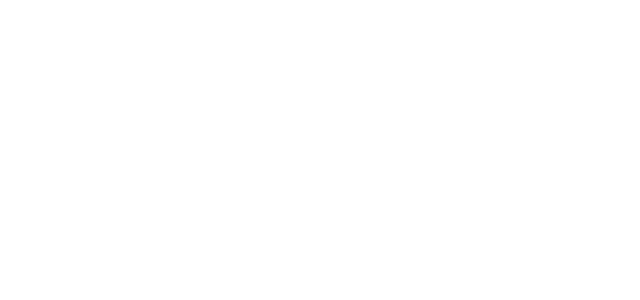
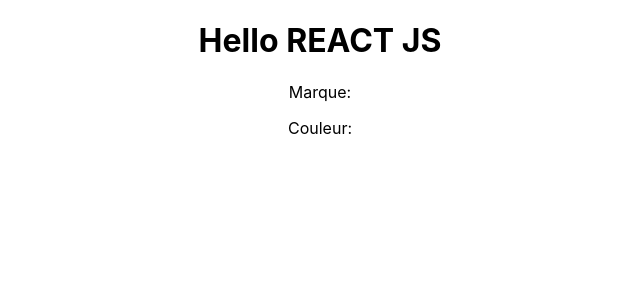
Before and after one commit to abdoulkarim22/React-js-Initiale, a React (Create React App) app in the folder react-js-initiale/: page / in a window 1280 px wide. Shown: the top 300 px of the page, without its empty margins (320-960 px from the left). Built offline with nearby package versions, Linux system fonts and the light colour scheme.

Commit message:
create file car

```diff
--- a/react-js-initiale/src/App.js
+++ b/react-js-initiale/src/App.js
@@ -1,4 +1,6 @@
 import { Component } from 'react';
+import Mycars from './components/Mycars';
+import Car from './components/Cars';
 import './App.css';
 
 
@@ -7,9 +9,10 @@
   render (){
 
     return (
-      <>
-
-      </>
+      <div className='App'>
+      <Mycars/>
+      <Car/>
+      </div>
     );
 
   }
--- /dev/null
+++ b/react-js-initiale/src/components/Cars.jsx
@@ -0,0 +1,12 @@
+import React from "react";
+
+const Car = () => {
+   return(
+    <>
+        <p>Marque: </p>
+        <p>Couleur: </p>
+    </>
+   )
+}
+
+export default Car
--- /dev/null
+++ b/react-js-initiale/src/components/Mycars.jsx
@@ -0,0 +1,12 @@
+import React, { Component } from "react";
+
+class Mycars extends Component{
+    render (){
+        return (
+            <>
+            <h1>Hello REACT JS</h1>
+            </>
+        )
+    }
+}
+export default Mycars;
```
